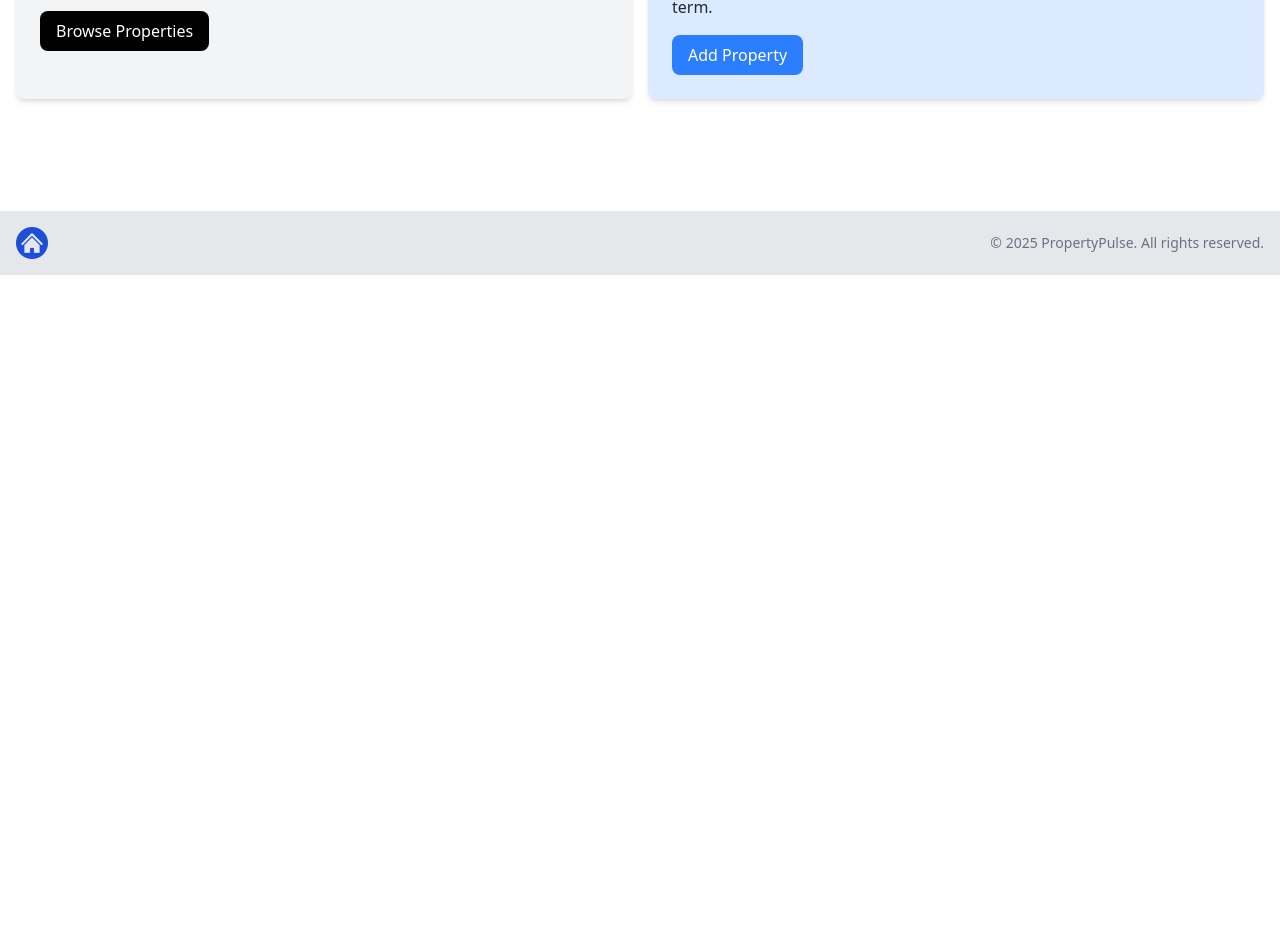
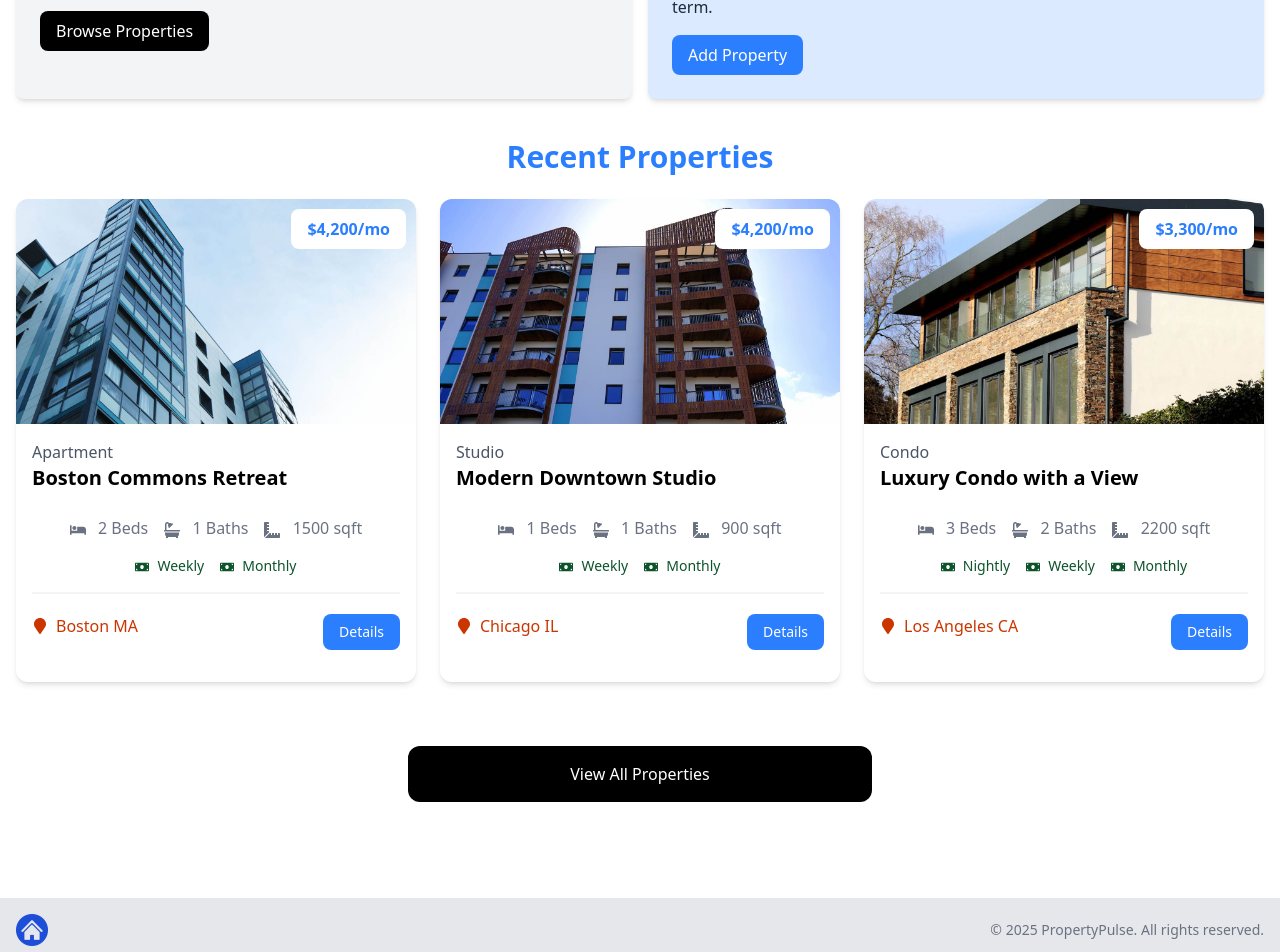
Before and after one commit to manan-upadhyay/property-pulse, a Next.js app: page / in a window 1280 px wide. Shown: the part 546-1498 px from the top of the page. Before the commit the page ends 821 px from the top, so only its background shows below. Built offline with nearby package versions, Linux system fonts and the light colour scheme.

Commit message:
Created a recent properties section

```diff
--- a/app/page.jsx
+++ b/app/page.jsx
@@ -1,12 +1,14 @@
 import React from "react";
 import Hero from "@/components/Hero";
 import Infoboxes from "@/components/Infoboxes";
+import HomeProperties from "@/components/HomeProperties";
 
 const HomePage = () => {
   return (
     <>
       <Hero />
       <Infoboxes />
+      <HomeProperties />
     </>
   );
 };
--- /dev/null
+++ b/components/HomeProperties.jsx
@@ -0,0 +1,40 @@
+import React from "react";
+import properties from "@/properties.json";
+import PropertyCard from "@/components/PropertyCard";
+import Link from "next/link";
+
+const HomeProperties = () => {
+  const recentProperties = properties
+    .sort(() => Math.random() - Math.random())
+    .slice(0, 3);
+  return (
+    <>
+      <section className="px-4 py-6">
+        <div className="container-xl lg:container m-auto">
+          <h2 className="text-3xl font-bold text-blue-500 mb-6 text-center">
+            Recent Properties
+          </h2>
+          <div className="grid grid-cols-1 md:grid-cols-3 gap-6">
+            {recentProperties.length === 0 ? (
+              <p>No Properties Found</p>
+            ) : (
+              recentProperties.map((property) => (
+                <PropertyCard key={property._id} property={property} />
+              ))
+            )}
+          </div>
+        </div>
+      </section>
+      <section className="m-auto max-w-lg my-10 px-6">
+        <Link
+          href="/properties"
+          className="block bg-black text-white text-center py-4 px-6 rounded-xl hover:bg-gray-700"
+        >
+          View All Properties
+        </Link>
+      </section>
+    </>
+  );
+};
+
+export default HomeProperties;
```
Also changed, not shown: 2 other files (tests, documents, lock files or other folders).
